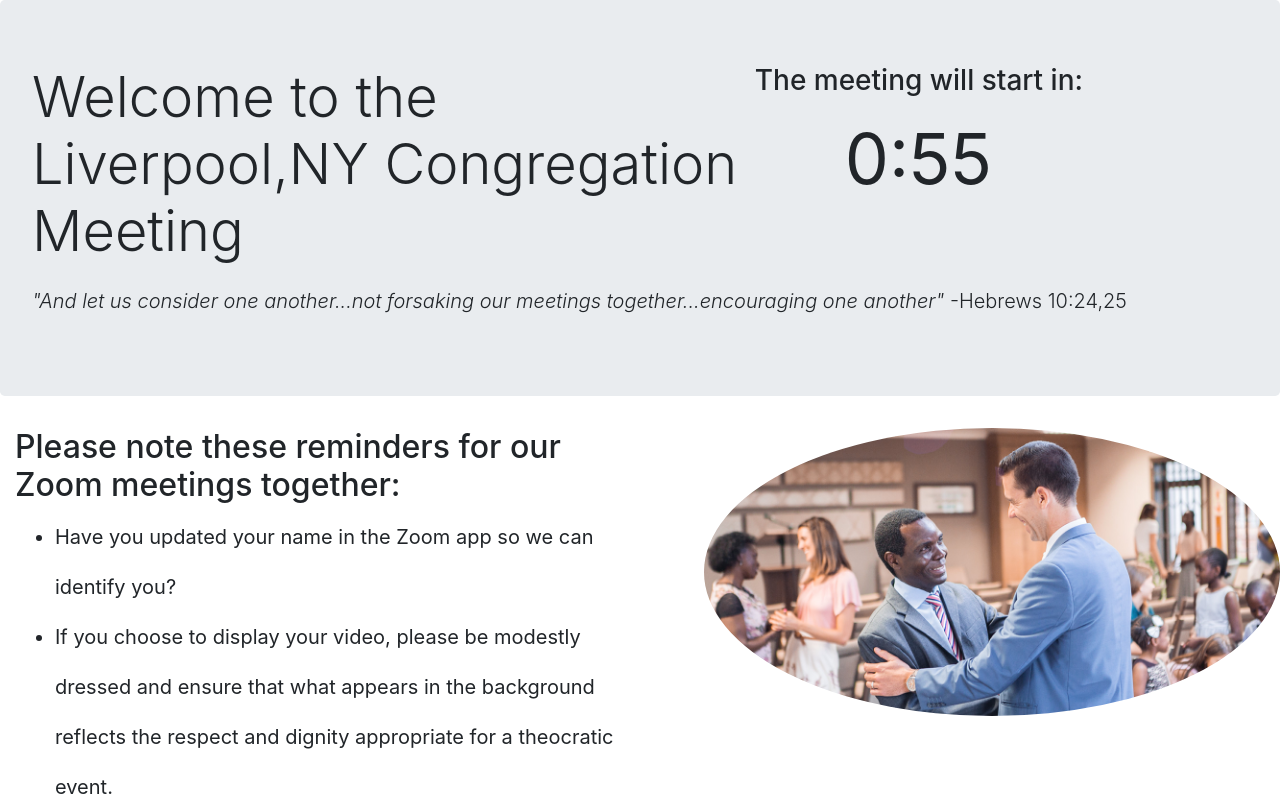
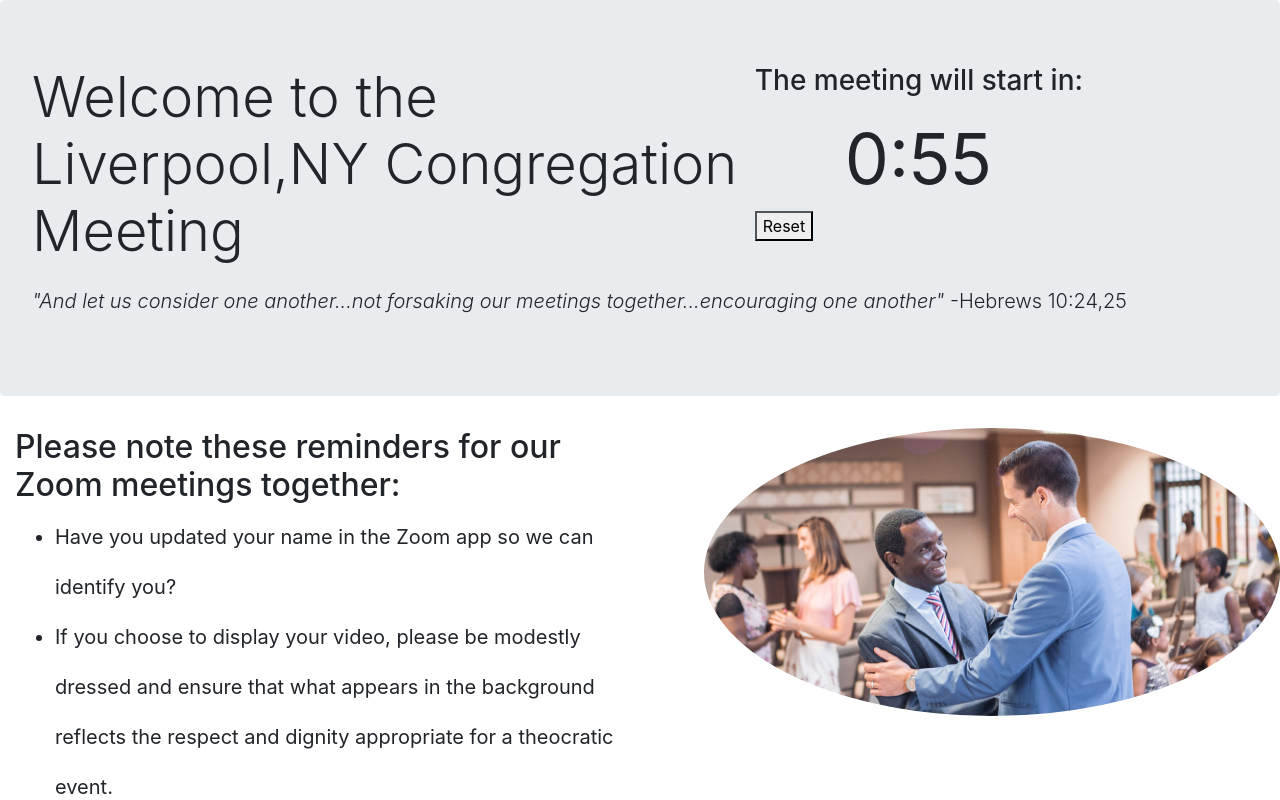
Before and after one commit to Rsmith03/meetingslide, a plain HTML site: page index.html in a window 1280 px wide. Shown: the top 800 px of the page. Drawn offline with nearby package versions, Linux system fonts and the light colour scheme.

Commit message:
Update index.html

```diff
--- a/index.html
+++ b/index.html
@@ -19,6 +19,7 @@
       <div class="countdown">
         <h3>The meeting will start in:</h3>
         <div id="timer"></div>
+        <button type="submit" onClick="refreshPage()">Reset</button>
       </div>
 
       <h1 class="display-4">
```
